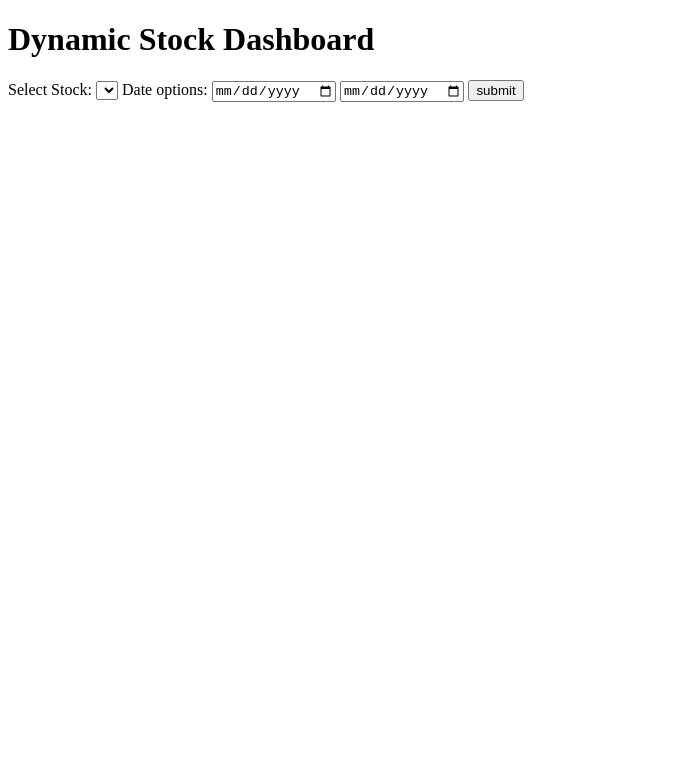
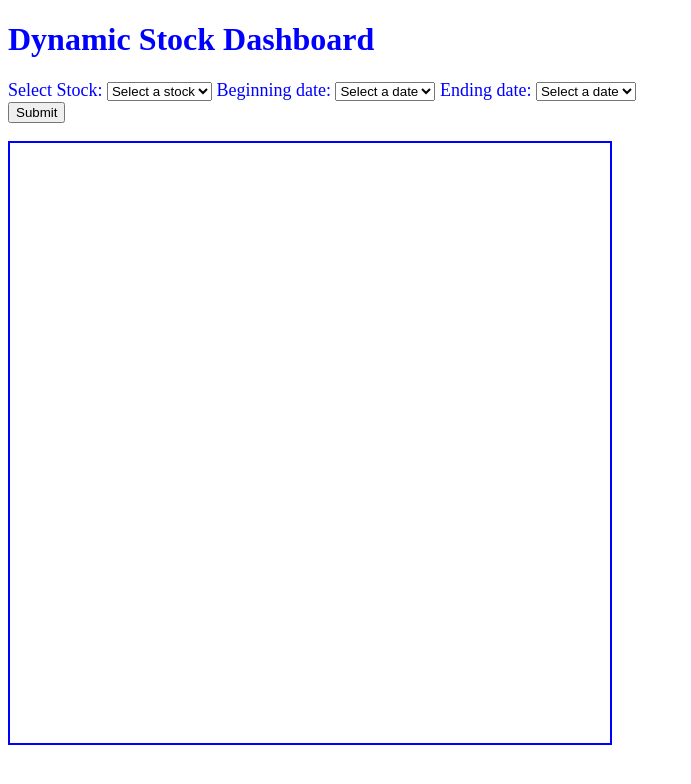
Before and after one commit to sfennell-coder/Dynamic-Data-Visualization-Dashboard, a plain HTML site: page index.html in a window 1280 px wide. Shown: the whole page, without its empty margins (0-691 px from the left). Drawn offline with nearby package versions, Linux system fonts and the light colour scheme.

Commit message:
Final integration and compliance checks.

```diff
--- a/index.html
+++ b/index.html
@@ -5,19 +5,42 @@
     <meta name="viewport" content="width=device-width, initial-scale=1.0">
     <script src="https://d3js.org/d3.v7.min.js"></script>
     <script src="script.js"></script>
+    <link rel="stylesheet" href="style.css">
     <title>Dynamic Data Visualization Dashboard</title>
 </head>
 <body onload="main()">
     <h1>Dynamic Stock Dashboard</h1>
     <form id="stockControls">
         <label for="selectStock">Select Stock:</label>
-        <select name="selectStock" id="selectChoice" ></select>
+        <select name="selectStock" id="selectStock" required>
+            <option value="">Select a stock</option>
+            <option value="Apple">Apple</option>
+            <option value="Google">Google</option>
+        </select>
 
-        <label for="dateOptions">Date options:</label>
-        <input type="date" id="beginningStockDate">
-        <input type="date" id="endingStockDate">
+        <label for="begDate">Beginning date:</label>
+        <select name="begDate" id="begDate" required>
+            <option value="">Select a date</option>
+            <option value="1">2023-01-01</option>
+            <option value="2">2023-01-02</option>
+            <option value="3">2023-01-03</option>
+            <option value="4">2023-01-04</option>
+        </select>
 
-        <input type="submit" value="submit">
-    </form>
+        <label for="endDate">Ending date:</label>
+        <select name="endDate" id="endDate" required>
+            <option value="">Select a date</option>
+            <option value="1">2023-01-01</option>
+            <option value="2">2023-01-02</option>
+            <option value="3">2023-01-03</option>
+            <option value="4">2023-01-04</option>
+            <option value="5">2023-01-05</option>
+        </select><br>
+
+        <button type="submit">Submit</button>
+    </form><br>
+    <div id="tooltip" class="hidden">
+        <p><span id="ttText"></span></p>
+    </div>
 </body>
 </html>
```
